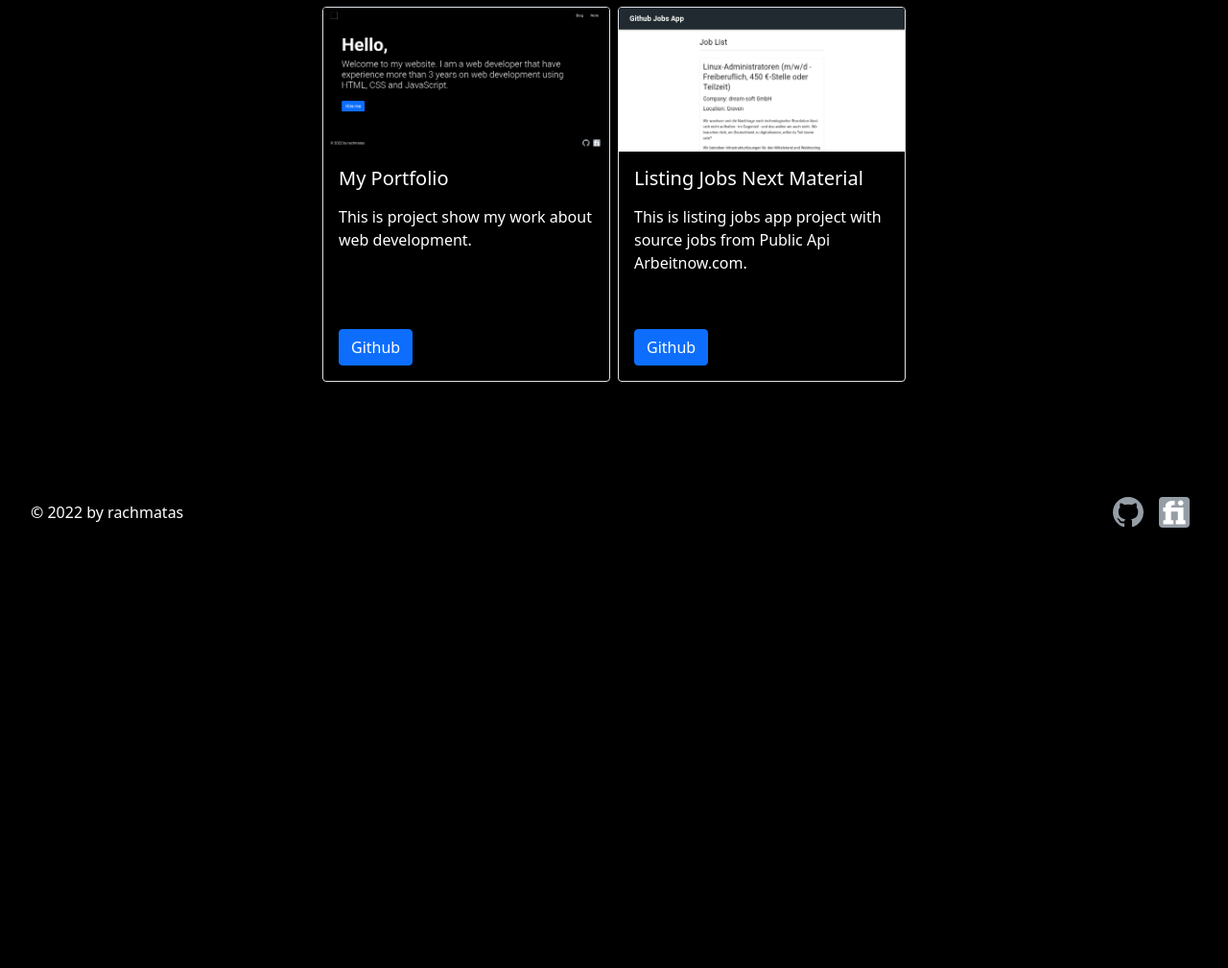
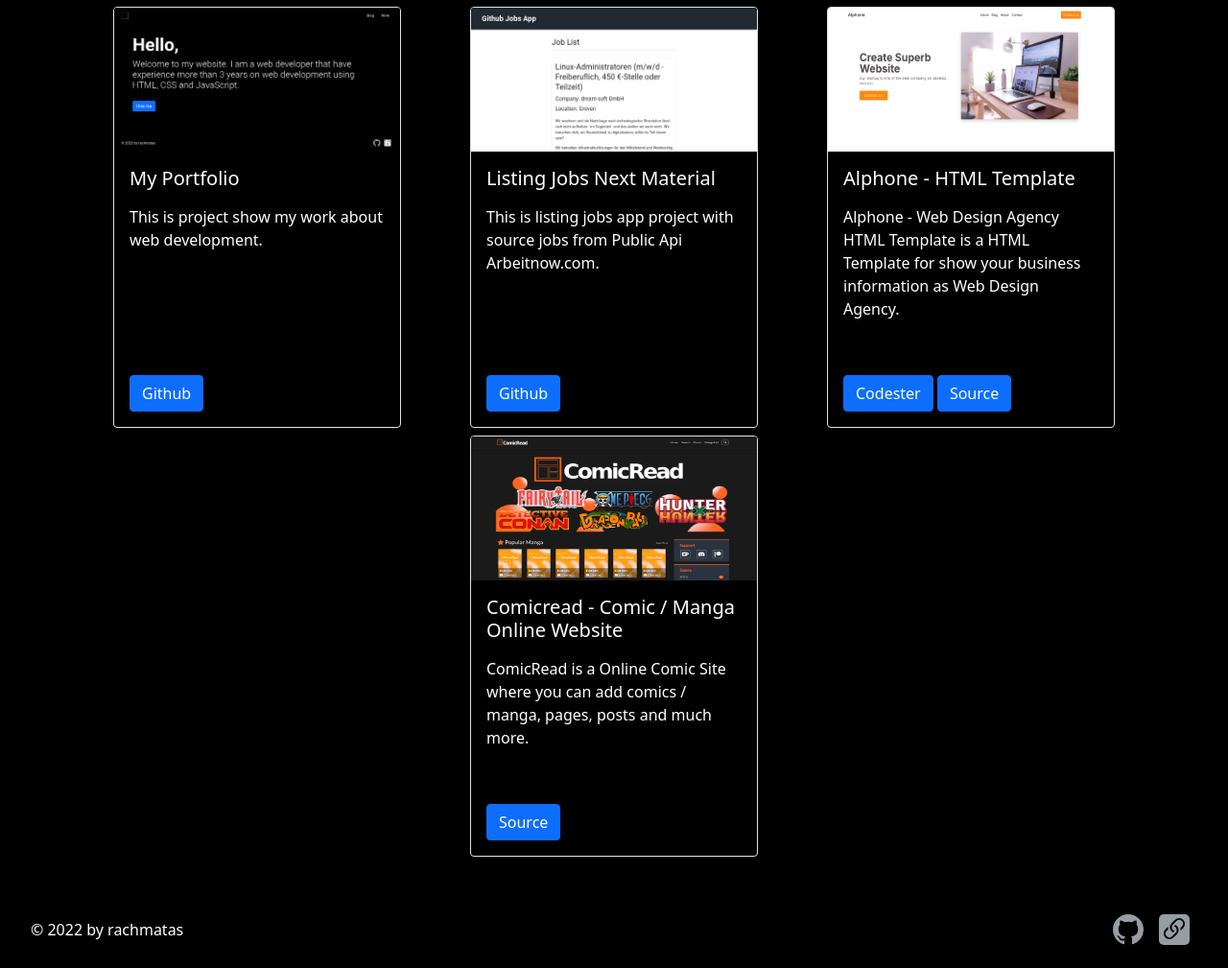
Before and after one commit to r4chm4t/r4chm4t.github.io, a plain HTML site: page work.html in a window 1280 px wide. Shown: the part 194-1203 px from the top of the page at 96% size. Before the commit the page ends 800 px from the top, so only its background shows below. Drawn offline with Linux system fonts and the light colour scheme.

Commit message:
[update] add new project showcase and change some links

```diff
--- a/assets/css/style.css
+++ b/assets/css/style.css
@@ -51,6 +51,11 @@ footer {
 	height: 150px;
 }
 
+.social-item__custom-image {
+  background-color: #959da5;
+  border-radius: 5px;
+}
+
 .social-item--hover {
 	transition: transform .5s;
 }
--- a/work.html
+++ b/work.html
@@ -41,7 +41,7 @@
 						<div class="d-flex flex-wrap justify-content-around card-project__list">
 
 							<div class="card border bg-transparent m-1 card-project__item">
-								<img src="/assets/images/my-portfolio-1.png" class="card-img-top" alt="My Portfolio 1" />
+								<img src="/assets/images/my-portfolio-1.png" class="card-img-top" alt="My Portfolio - My Portofolio Homepage" />
 								<div class="card-body">
 									<h5 class="card-title mb-3">My Portfolio</h5>
 									<p class="card-text mb-4">This is project show my work about web development.</p>
@@ -52,13 +52,36 @@
 							</div>
 
 							<div class="card border bg-transparent m-1 card-project__item">
-								<img src="/assets/images/my-portfolio-2.png" class="card-img-top" alt="My Portfolio 1" />
+								<img src="/assets/images/my-portfolio-2.png" class="card-img-top" alt="My Portfolio - Listing Jobs Project" />
 								<div class="card-body">
 									<h5 class="card-title mb-3">Listing Jobs Next Material</h5>
 									<p class="card-text mb-4">This is listing jobs app project with source jobs from Public Api Arbeitnow.com.</p>
 								</div>
 								<div class="card-footer my-2">
 									<button type="button" class="btn btn-primary" onclick="window.open('https://github.com/r4chm4t/listing-jobs-next-material', '_blank')">Github</button>
+								</div>
+							</div>
+
+							<div class="card border bg-transparent m-1 card-project__item">
+								<img src="/assets/images/alphone-cover_image.png" class="card-img-top" alt="My Portfolio - Alphone" />
+								<div class="card-body">
+									<h5 class="card-title mb-3">Alphone - HTML Template</h5>
+									<p class="card-text mb-4">Alphone - Web Design Agency HTML Template is a HTML Template for show your business information as Web Design Agency.</p>
+								</div>
+								<div class="card-footer my-2">
+									<button type="button" class="btn btn-primary" onclick="window.open('https://www.codester.com/items/46284/alphone-web-design-agency-html-template', '_blank')">Codester</button>
+									<button type="button" class="btn btn-primary" onclick="window.open('https://alphone-project.orangetechstudio.com', '_blank')">Source</button>
+								</div>
+							</div>
+
+							<div class="card border bg-transparent m-1 card-project__item">
+								<img src="/assets/images/comicread-cover_image.png" class="card-img-top" alt="My Portfolio - Comicread" />
+								<div class="card-body">
+									<h5 class="card-title mb-3">Comicread - Comic / Manga Online Website</h5>
+									<p class="card-text mb-4">ComicRead is a Online Comic Site where you can add comics / manga, pages, posts and much more.</p>
+								</div>
+								<div class="card-footer my-2">
+									<button type="button" class="btn btn-primary" onclick="window.open('https://comicread-project.orangetechstudio.com', '_blank')">Source</button>
 								</div>
 							</div>
 
@@ -72,7 +95,10 @@
 				<span>&copy; 2022 by <a href="https://www.fiverr.com/rachmatas" class="text-white text-decoration-none">rachmatas</a></span>
 				<ul class="navbar-nav d-flex flex-row">
 					<li class="nav-item"><a href="https://github.com/r4chm4t" target="_blank" class="nav-link text-white mx-2 social-item--hover"><img src="/assets/images/github-mark.svg" alt="Github" width="32" height="32" /></a></li>
+          <!--
 					<li class="nav-item"><a href="https://www.fiverr.com/rachmatas" target="_blank" class="nav-link text-white mx-2 social-item--hover"><img src="/assets/images/fiverr_icon.svg" alt="Fiverr" width="32" height="32" /></a></li>
+          -->
+					<li class="nav-item"><a href="https://www.upwork.com/freelancers/~019f5e355e613ade9e" target="_blank" class="nav-link text-white mx-2 social-item--hover"><img class="social-item__custom-image" src="/assets/images/link-45deg.svg" alt="Upwork" width="32" height="32" /></a></li>
 				</ul>
 			</footer>
 
```
Also changed, not shown: blog.html (+3 -0 lines), index.html (+7 -1 lines), assets/images/alphone-cover_image.png (added), assets/images/comicread-cover_image.png (added), assets/images/link-45deg.svg (added).
